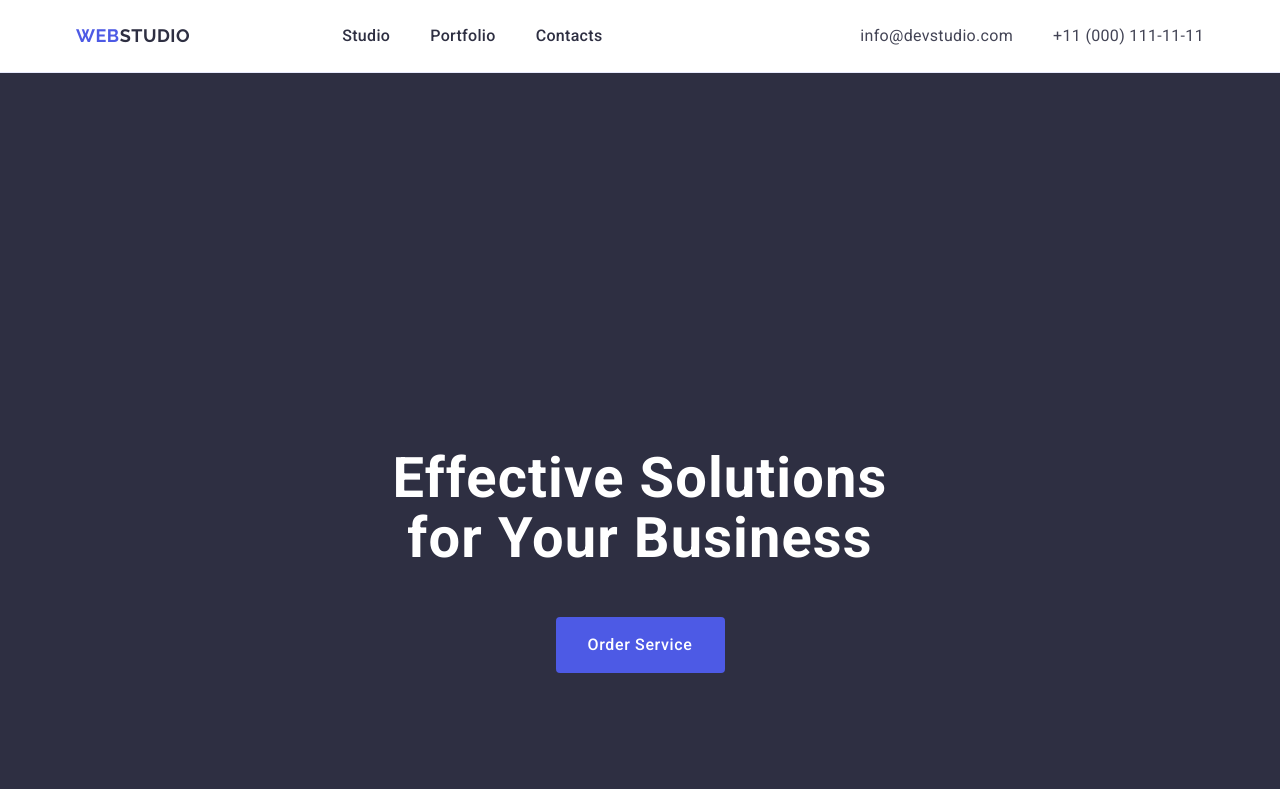
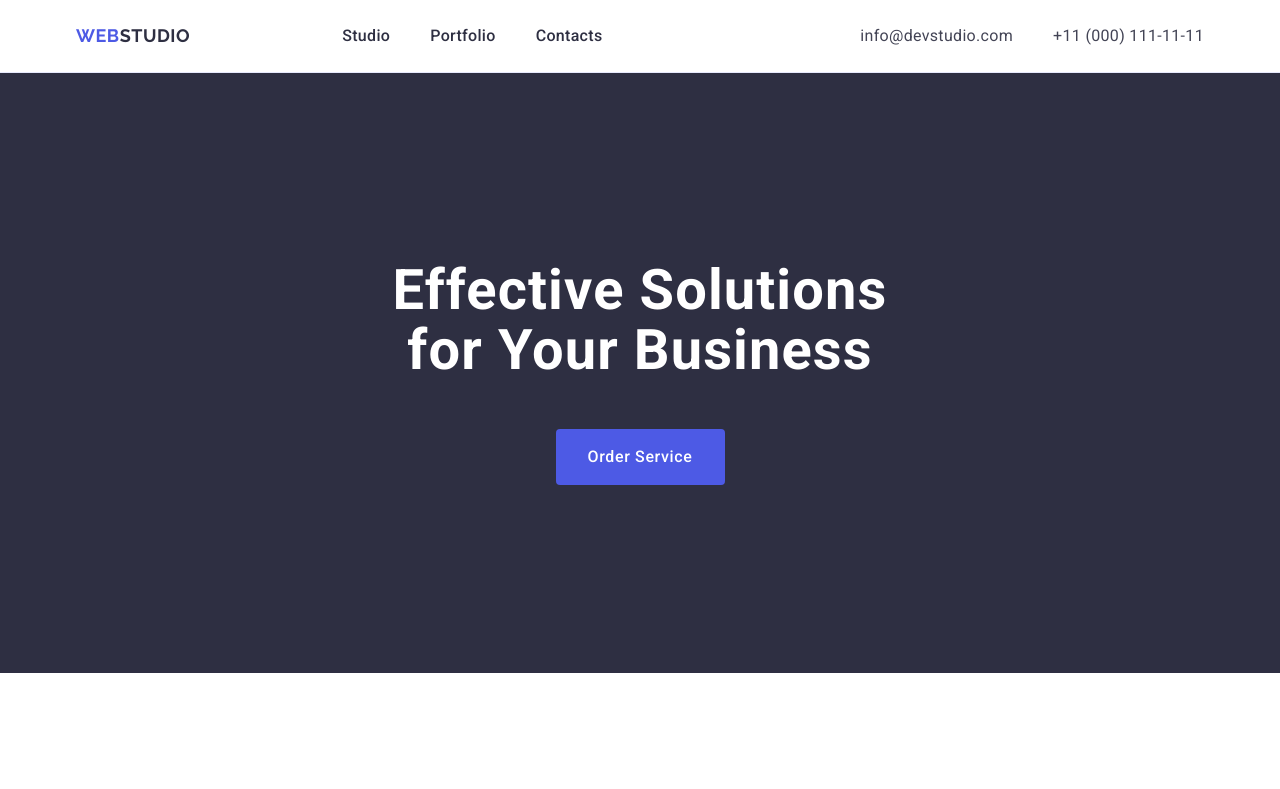
Before and after one commit to MikeMilchyn/goit-markup-hw-03, a plain HTML site: page index.html in a window 1280 px wide. Shown: the top 789 px of the page. Drawn offline with nearby package versions, Linux system fonts and the light colour scheme.

Commit message:
changes in css file

```diff
--- a/css/styles.css
+++ b/css/styles.css
@@ -126,13 +126,6 @@ section {
 }
 
 /* ====== Hero Section ====== */
-.hero .container {
-  height: 600px;
-  display: flex;
-  flex-direction: column;
-  justify-content: center;
-  align-items: center;
-}
 
 .hero {
   background-color: #2e2f42;
@@ -145,16 +138,18 @@ section {
   text-align: center;
   letter-spacing: 0.02em;
   color: #ffffff;
-  margin-bottom: 48px;
+  margin: 0 auto 48px;
   max-width: 496px;
 }
 
 .hero-button {
+  display: block;
   background-color: #4d5ae5;
   font-family: 'Roboto', sans-serif;
   font-weight: 500;
   font-size: 16px;
   line-height: 1.5;
+  margin: 0 auto;
   letter-spacing: 0.04em;
   color: #ffffff;
   cursor: pointer;
```
